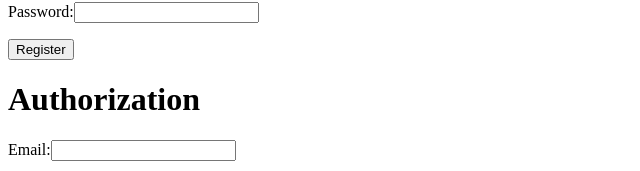
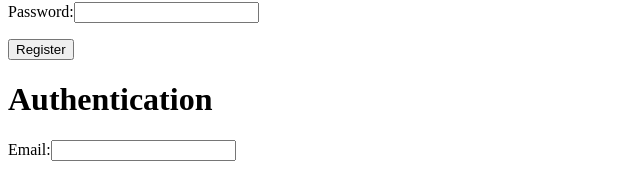
Before and after one commit to damaloonazhret/rss-graphiql, a React (Vite) app: page /login in a window 1280 px wide. Shown: the part 115-286 px from the top of the page, without its empty margins (0-640 px from the left). Built offline with nearby package versions, Linux system fonts and the light colour scheme; no server answers.

Commit message:
fix: change login form heading from "Authorization" to "Authentication"

```diff
--- a/src/components/loginForm/LoginForm.tsx
+++ b/src/components/loginForm/LoginForm.tsx
@@ -24,7 +24,7 @@ const LoginForm = () => {
 
   return (
     <form onSubmit={handleSubmit(handleFormSubmit)} noValidate>
-      <h1>Authorization</h1>
+      <h1>Authentication</h1>
       <label>
         Email:
         <input type="text" {...register('email')} />
```
